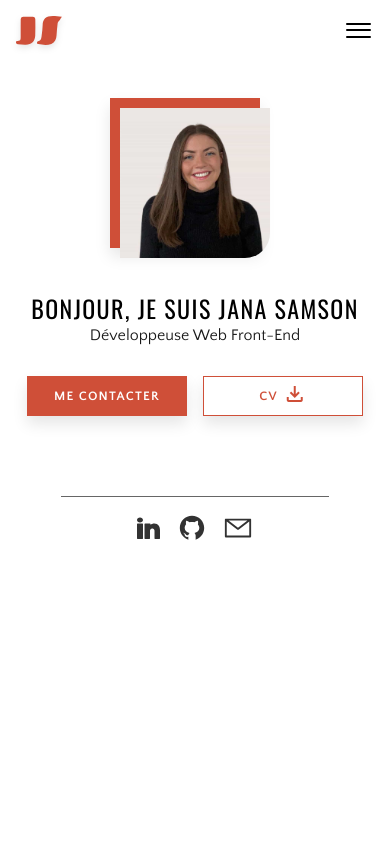
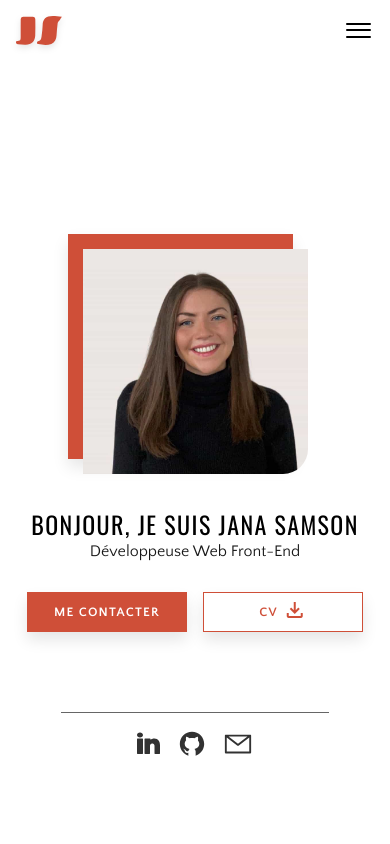
Before and after one commit to jajasam/Portfolio, a website: page index.html in a window 390 px wide. Shown: the top 844 px of the page. Drawn offline with nearby package versions, Linux system fonts and the light colour scheme.

Commit message:
style: set breakpoints to 950px

```diff
--- a/styles/header.css
+++ b/styles/header.css
@@ -87,7 +87,7 @@ header .right {
     }
 }
 
-@media screen and (max-width:768px) {
+@media screen and (max-width: 950px) {
     header {
         padding: 0;
     }
--- a/styles/hero.css
+++ b/styles/hero.css
@@ -52,13 +52,11 @@ h1 {
   font-size: 2.5rem;
   letter-spacing: 1.4px;
   margin: 0;
-    font-family: 'Oswald', sans-serif;
+  font-family: "Oswald", sans-serif;
   transform: translateY(100%);
   animation: revealTextUp 0.8s forwards 1.5s;
   font-weight: 400;
   text-transform: uppercase;
- }
-}
 }
 
 h1 span {
@@ -132,7 +130,11 @@ h1 span {
 
 /* bouncing arrow */
 @keyframes bounce {
-    0%, 20%, 50%, 80%, 100% {
+  0%,
+  20%,
+  50%,
+  80%,
+  100% {
     transform: translateY(0);
   }
   40% {
@@ -161,15 +163,9 @@ h1 span {
   display: none;
 }
 
-@media screen and (max-width: 768px) {
-    .hero_section {
-        margin-bottom: 4rem;
-        padding-top: 1rem;
-    }
-
+@media screen and (max-width: 950px) {
   .hero_section .content {
     gap: 3rem;
-        margin: 2rem auto !important;
     justify-content: normal;
   }
 
@@ -205,13 +201,13 @@ h1 span {
   }
 
   .intro-img .colored-shape {
-        left: -10px;
-        top: -10px;
+    left: -15px;
+    top: -15px;
   }
 
   .hero_section .intro-img img {
-        width: 200px;
-        height: 200px;
+    width: 225px;
+    height: 225px;
     border-radius: 0 0 25px 0;
   }
 
@@ -248,14 +244,6 @@ h1 span {
   }
 }
 
-@media screen and (max-width: 400px) {
-    .hero_section .intro-img img {
-        width: 150px;
-        height: 150px;
-    }
-}
-
-
 @media screen and (max-width: 350px) {
   .intro-text div {
     flex-direction: column;
```
Lines whose indentation alone changed are shown as unchanged.
